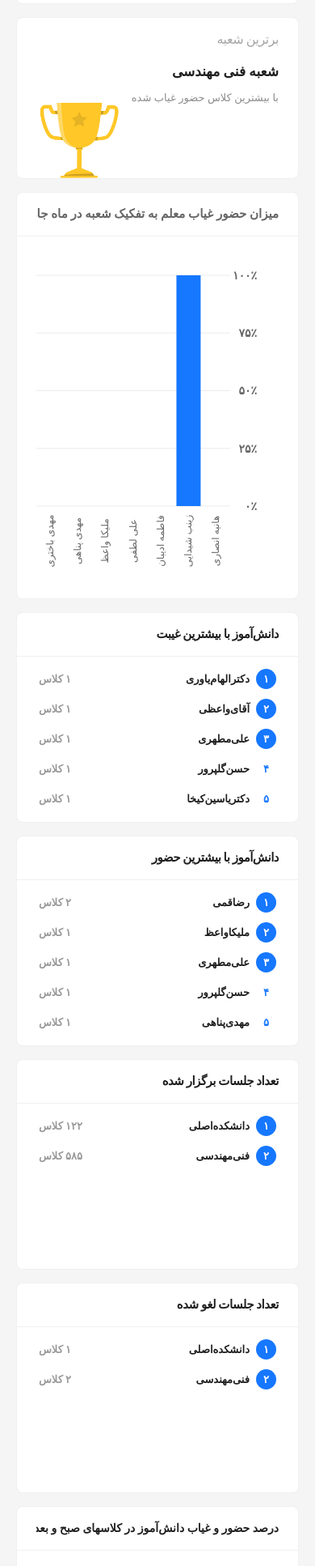
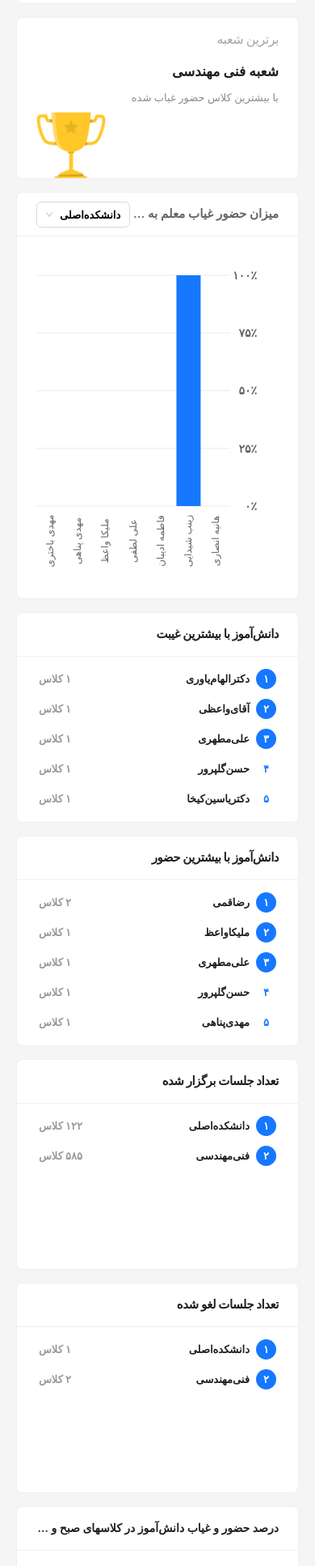
Before and after one commit to fateme-adiban/tank-internship, a Next.js app: page / in a window 390 px wide. Shown: the part 1817-3751 px from the top of the page at 81% size. Built offline with nearby package versions, Linux system fonts and the light colour scheme.

Commit message:
fix: improve responsive styles

```diff
--- a/src/pages/dashboard/FirstCards.tsx
+++ b/src/pages/dashboard/FirstCards.tsx
@@ -270,7 +270,7 @@ export const FirstCards = () => {
             </span>
             <img
               src="/images/cuate.png"
-              className="w-40 md:w-30 2xl:w-35 absolute bottom-0 -left-1"
+              className="w-35 md:w-30 2xl:w-35 absolute bottom-0 -left-1"
             />
           </div>
         </Card>
--- a/src/pages/dashboard/StudentAttendanceChart.tsx
+++ b/src/pages/dashboard/StudentAttendanceChart.tsx
@@ -3,6 +3,7 @@ import { StudentAttendanceChartData } from "../../utils/data"
 import { ToPersian } from "@/utils/ToPersian"
 import { ToPersianDate } from "@/utils/ToPersianDate"
 import { blue, orange } from "@ant-design/colors"
+import { useMediaQuery } from "react-responsive"
 import {
   AreaChart,
   Area,
@@ -145,7 +146,10 @@ const CustomTooltip = ({
   )
 }
 
-export const StudentAttendanceChart = () => (
+export const StudentAttendanceChart = () => {
+  const isMobile = useMediaQuery({ maxWidth: 768 })
+
+  return (
     <div
       style={{
         width: "100%",
@@ -154,7 +158,9 @@ export const StudentAttendanceChart = () => (
         textAlign: "center"
       }}
     >
-    <div style={{ height: 250, margin: "10px 0", transition: "all 0.2s ease" }}>
+      <div
+        style={{ height: 250, margin: "10px 0", transition: "all 0.2s ease" }}
+      >
         <ResponsiveContainer width="100%" height="100%">
           <AreaChart
             data={StudentAttendanceChartData as ChartDataPoint[]}
@@ -164,7 +170,7 @@ export const StudentAttendanceChart = () => (
             <XAxis
               dataKey="day"
               tick={{ fontSize: 13, fontWeight: 600 }}
-            interval={0}
+              interval={isMobile ? 1 : 0}
               dy={10}
               axisLine={false}
               tickLine={false}
@@ -220,3 +226,4 @@ export const StudentAttendanceChart = () => (
       </div>
     </div>
   )
+}
--- a/src/pages/dashboard/index.tsx
+++ b/src/pages/dashboard/index.tsx
@@ -2,6 +2,7 @@
 import { useState } from "react"
 import { Row, Col, Card, ConfigProvider, Select } from "antd"
 import { gray } from "@ant-design/colors"
+import { useMediaQuery } from "react-responsive"
 import { sectionOptions } from "../../utils/data"
 import { Tabs } from "./Tabs"
 import { TopTeachers } from "./TopTeachers"
@@ -13,6 +14,8 @@ import { StudentAttendanceChart } from "./StudentAttendanceChart"
 import { StudentAttendanceByGroupChart } from "./StudentAttendanceByGroupChart"
 
 export const Dashboard = () => {
+  const isMobile = useMediaQuery({ maxWidth: 1024 })
+
   const [selected, setSelected] = useState("main")
 
   return (
@@ -42,6 +45,9 @@ export const Dashboard = () => {
               <div className="flex justify-between items-center">
                 <span
                   style={{
+                    overflow: "hidden",
+                    textOverflow: "ellipsis",
+                    whiteSpace: "nowrap",
                     color: gray[5],
                     fontSize: 15
                   }}
@@ -58,7 +64,7 @@ export const Dashboard = () => {
                         دانشکده اصلی
                       </span>
                     }
-                    style={{ width: "30%" }}
+                    style={{ width: isMobile ? "50%" : "30%" }}
                     options={sectionOptions}
                     defaultValue="main"
                     classNames={{
@@ -83,6 +89,9 @@ export const Dashboard = () => {
               <div className="flex justify-between items-center">
                 <span
                   style={{
+                    overflow: "hidden",
+                    textOverflow: "ellipsis",
+                    whiteSpace: "nowrap",
                     fontSize: 14
                   }}
                 >
@@ -101,6 +110,9 @@ export const Dashboard = () => {
               <div className="flex justify-between items-center">
                 <span
                   style={{
+                    overflow: "hidden",
+                    textOverflow: "ellipsis",
+                    whiteSpace: "nowrap",
                     fontSize: 14
                   }}
                 >
```
Lines whose indentation alone changed are shown as unchanged.
